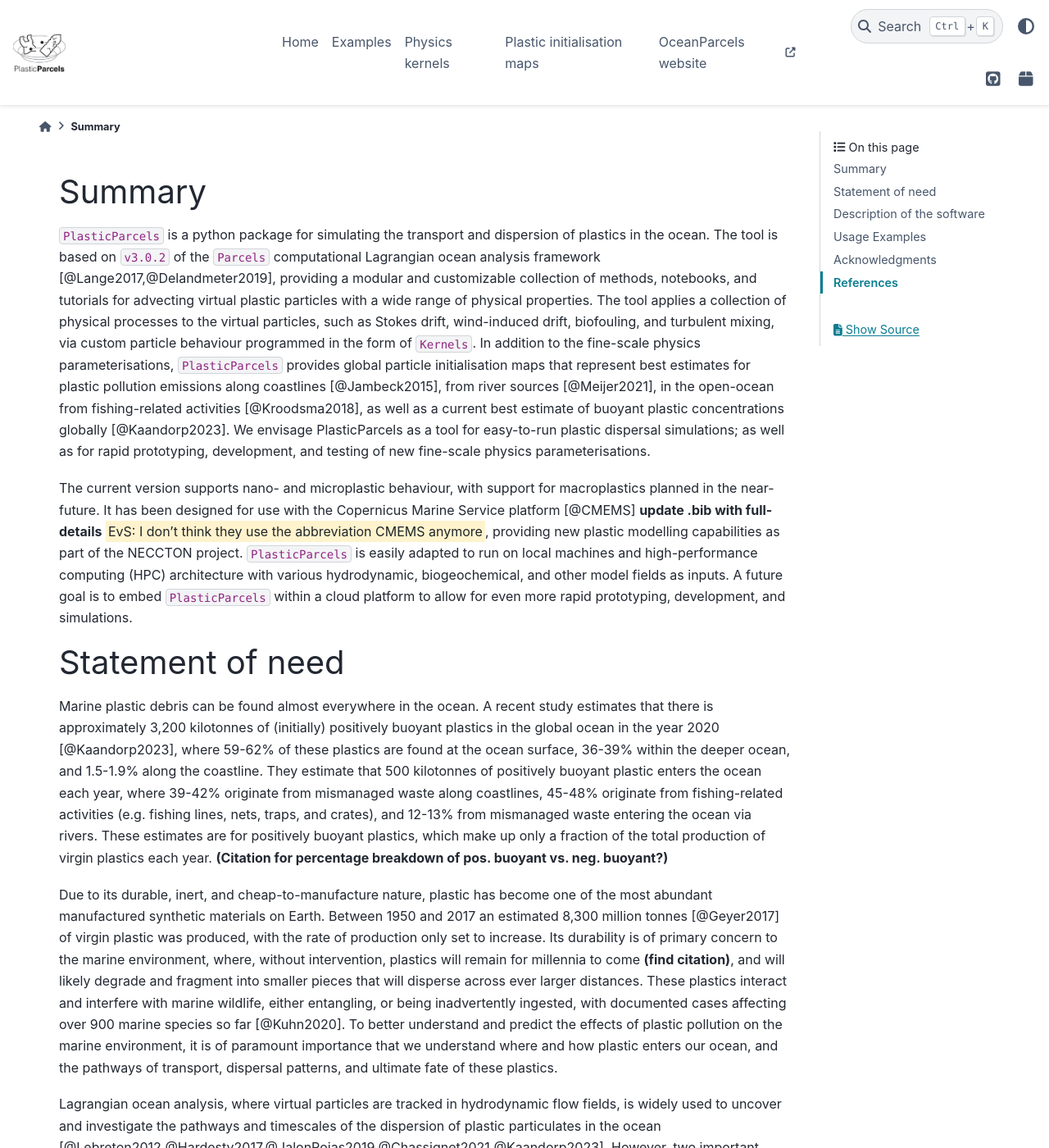
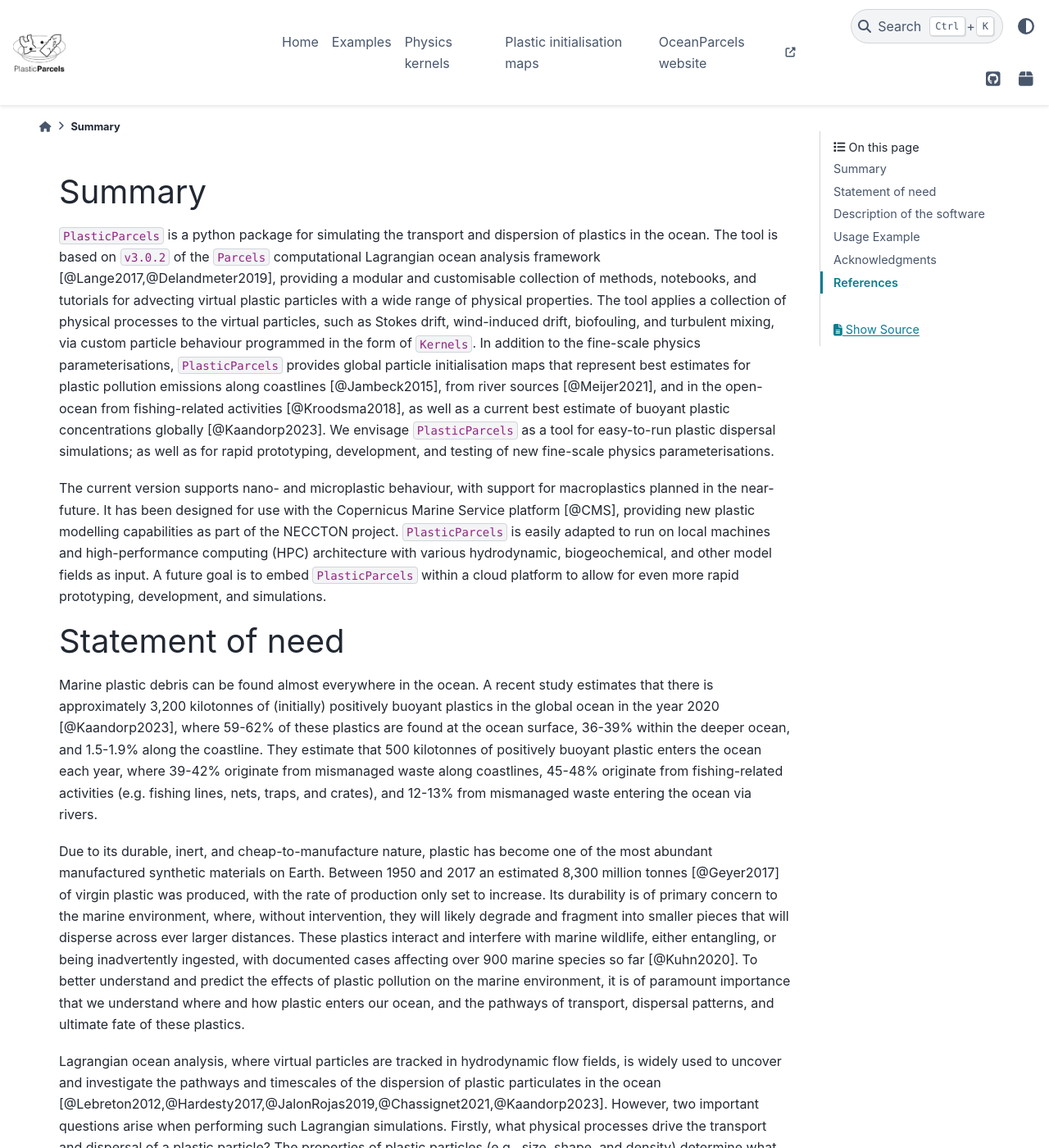
Before and after one commit to fanqi203/plasticparcels, a Sphinx documentation site: the page built from docs/paper/paper.md, in a window 1280 px wide and 1400 px high. Shown: the whole window at 82% size. Built offline with Sphinx 7.4.7 and the PyData theme 0.15.4, drawn with Linux system fonts in a browser that asks for light colours; pages that are not in the unit, such as notebooks, are missing from menus; some of the changed text lies outside the part shown.

Commit message:
Near-complete draft of the paper. Needs an updated initialisation_maps.png figure, changes to the wording in schematic.png figure, and a usage example (to complete once changes to the initialisation maps are completed.

```diff
--- a/docs/paper/paper.bib
+++ b/docs/paper/paper.bib
@@ -242,6 +242,19 @@
  year = {2018}
 }
 
+@article{ScuttPhillips2018,
+ author = {Scutt Phillips, Joe and Sen Gupta, Alex and Senina, Inna and van Sebille, Erik and Lange, Michael and Lehodey, Patrick and Hampton, John and Nicol, Simon},
+ doi = {10.1016/j.pocean.2018.04.007},
+ issn = {0079-6611},
+ journal = {Progress in Oceanography},
+ month = {May},
+ pages = {63–74},
+ publisher = {Elsevier BV},
+ title = {An individual-based model of skipjack tuna ( Katsuwonus pelamis ) movement in the tropical Pacific ocean},
+ url = {http://dx.doi.org/10.1016/j.pocean.2018.04.007},
+ volume = {164},
+ year = {2018}
+}
 
 
 @article{JalonRojas2019,
@@ -407,8 +420,9 @@
  year = {2023}
 }
 
-@misc{CMEMS,
+@misc{CMS,
  title = {{Copernicus Marine Service}},
  howpublished = {https://marine.copernicus.eu/},
- note = {{Accessed: 27 March 2024}}
+ note = {{Accessed: 27 March 2024}},
+ year = {2024}
 }
--- a/docs/paper/paper.md
+++ b/docs/paper/paper.md
@@ -21,41 +21,40 @@
 ---
 
 # Summary
-`PlasticParcels` is a python package for simulating the transport and dispersion of plastics in the ocean. The tool is based on `v3.0.2` of the `Parcels` computational Lagrangian ocean analysis framework [@Lange2017,@Delandmeter2019], providing a modular and customizable collection of methods, notebooks, and tutorials for advecting virtual plastic particles with a wide range of physical properties. The tool applies a collection of physical processes to the virtual particles, such as Stokes drift, wind-induced drift, biofouling, and turbulent mixing, via custom particle behaviour programmed in the form of `Kernels`. In addition to the fine-scale physics parameterisations, `PlasticParcels` provides global particle initialisation maps that represent best estimates for plastic pollution emissions along coastlines [@Jambeck2015], from river sources [@Meijer2021], in the open-ocean from fishing-related activities [@Kroodsma2018], as well as a current best estimate of buoyant plastic concentrations globally [@Kaandorp2023]. We envisage PlasticParcels as a tool for easy-to-run plastic dispersal simulations; as well as for rapid prototyping, development, and testing of new fine-scale physics parameterisations.
+`PlasticParcels` is a python package for simulating the transport and dispersion of plastics in the ocean. The tool is based on `v3.0.2` of the `Parcels` computational Lagrangian ocean analysis framework [@Lange2017,@Delandmeter2019], providing a modular and customisable collection of methods, notebooks, and tutorials for advecting virtual plastic particles with a wide range of physical properties. The tool applies a collection of physical processes to the virtual particles, such as Stokes drift, wind-induced drift, biofouling, and turbulent mixing, via custom particle behaviour programmed in the form of `Kernels`. In addition to the fine-scale physics parameterisations, `PlasticParcels` provides global particle initialisation maps that represent best estimates for plastic pollution emissions along coastlines [@Jambeck2015], from river sources [@Meijer2021], and in the open-ocean from fishing-related activities [@Kroodsma2018], as well as a current best estimate of buoyant plastic concentrations globally [@Kaandorp2023]. We envisage `PlasticParcels` as a tool for easy-to-run plastic dispersal simulations; as well as for rapid prototyping, development, and testing of new fine-scale physics parameterisations.
 
-The current version supports nano- and microplastic behaviour, with support for macroplastics planned in the near-future. It has been designed for use with the Copernicus Marine Service platform [@CMEMS] **update .bib with full-details** <mark>EvS: I don't think they use the abbreviation CMEMS anymore</mark>, providing new plastic modelling capabilities as part of the NECCTON project. `PlasticParcels` is easily adapted to run on local machines and high-performance computing (HPC) architecture with various hydrodynamic, biogeochemical, and other model fields as inputs. A future goal is to embed `PlasticParcels` within a cloud platform to allow for even more rapid prototyping, development, and simulations.
+The current version supports nano- and microplastic behaviour, with support for macroplastics planned in the near-future. It has been designed for use with the Copernicus Marine Service platform [@CMS], providing new plastic modelling capabilities as part of the NECCTON project. `PlasticParcels` is easily adapted to run on local machines and high-performance computing (HPC) architecture with various hydrodynamic, biogeochemical, and other model fields as input. A future goal is to embed `PlasticParcels` within a cloud platform to allow for even more rapid prototyping, development, and simulations.
 
 
 # Statement of need
-Marine plastic debris can be found almost everywhere in the ocean. A recent study estimates that there is approximately 3,200 kilotonnes of (initially) positively buoyant plastics in the global ocean in the year 2020 [@Kaandorp2023], where 59-62\% of these plastics are found at the ocean surface, 36-39\% within the deeper ocean, and 1.5-1.9\% along the coastline. They estimate that 500 kilotonnes of positively buoyant plastic enters the ocean each year, where 39-42\% originate from mismanaged waste along coastlines, 45-48\% originate from fishing-related activities (e.g. fishing lines, nets, traps, and crates), and 12-13\% from mismanaged waste entering the ocean via rivers. These estimates are for positively buoyant plastics, which make up only a fraction of the total production of virgin plastics each year. **(Citation for percentage breakdown of pos. buoyant vs. neg. buoyant?)**
+Marine plastic debris can be found almost everywhere in the ocean. A recent study estimates that there is approximately 3,200 kilotonnes of (initially) positively buoyant plastics in the global ocean in the year 2020 [@Kaandorp2023], where 59-62\% of these plastics are found at the ocean surface, 36-39\% within the deeper ocean, and 1.5-1.9\% along the coastline. They estimate that 500 kilotonnes of positively buoyant plastic enters the ocean each year, where 39-42\% originate from mismanaged waste along coastlines, 45-48\% originate from fishing-related activities (e.g. fishing lines, nets, traps, and crates), and 12-13\% from mismanaged waste entering the ocean via rivers.
 
-Due to its durable, inert, and cheap-to-manufacture nature, plastic has become one of the most abundant manufactured synthetic materials on Earth. Between 1950 and 2017 an estimated 8,300 million tonnes [@Geyer2017] of virgin plastic was produced, with the rate of production only set to increase. Its durability is of primary concern to the marine environment, where, without intervention, plastics will remain for millennia to come **(find citation)**, and will likely degrade and fragment into smaller pieces that will disperse across ever larger distances. These plastics interact and interfere with marine wildlife, either entangling, or being inadvertently ingested, with documented cases affecting over 900 marine species so far [@Kuhn2020]. To better understand and predict the effects of plastic pollution on the marine environment, it is of paramount importance that we understand where and how plastic enters our ocean, and the pathways of transport, dispersal patterns, and ultimate fate of these plastics.
+Due to its durable, inert, and cheap-to-manufacture nature, plastic has become one of the most abundant manufactured synthetic materials on Earth. Between 1950 and 2017 an estimated 8,300 million tonnes [@Geyer2017] of virgin plastic was produced, with the rate of production only set to increase. Its durability is of primary concern to the marine environment, where, without intervention, they will likely degrade and fragment into smaller pieces that will disperse across ever larger distances. These plastics interact and interfere with marine wildlife, either entangling, or being inadvertently ingested, with documented cases affecting over 900 marine species so far [@Kuhn2020]. To better understand and predict the effects of plastic pollution on the marine environment, it is of paramount importance that we understand where and how plastic enters our ocean, and the pathways of transport, dispersal patterns, and ultimate fate of these plastics.
 
-Lagrangian ocean analysis, where virtual particles are tracked in hydrodynamic flow fields, is widely used to uncover and investigate the pathways and timescales of the dispersion of plastic particulates in the ocean [@Lebreton2012,@Hardesty2017,@JalonRojas2019,@Chassignet2021,@Kaandorp2023]. However, two important questions arise when performing such Lagrangian simulations. Firstly, what physical processes drive the transport and dispersal of a plastic particle? The properties of plastic particles (e.g., size, shape, and density) determine what the dominant physical processes are at play, and due to the chaotic nature of the ocean, plastics of different properties will have unique dispersal patterns and transport behaviours. Current state-of-the-art ocean models are either too coarse in resolution to capture these processes, or disregard these processes entirely, and so parameterising these processes is important in modelling their effects. Secondly, what are the initial release locations and concentrations of marine plastic pollution? Forecasting spatial maps of near-future plastic concentrations is largely an initial value problem, relying on accurate initial conditions for a realistic simulation output.
+Lagrangian ocean analysis, where virtual particles are tracked in hydrodynamic flow fields, is widely used to uncover and investigate the pathways and timescales of the dispersion of plastic particulates in the ocean [@Lebreton2012,@Hardesty2017,@JalonRojas2019,@Chassignet2021,@Kaandorp2023]. However, two important questions arise when performing such Lagrangian simulations. Firstly, what physical processes drive the transport and dispersal of a plastic particle? The properties of plastic particles (e.g., size, shape, and density) determine what the dominant physical processes are at play, and due to the chaotic nature of the ocean, plastics of different properties will have unique dispersal patterns and transport behaviours. Current state-of-the-art ocean models are either too coarse in resolution to capture these processes, or disregard these processes entirely, and so parameterising these processes is important to model and simulate their effects. Secondly, what are the initial release locations and concentrations of marine plastic pollution? Forecasting near-future spatial maps of plastic concentrations is largely an initial value problem, relying on accurate initial conditions for a realistic simulation output.
 
-The past decade has seen a growing number of community-developed software packages for performing Lagrangian simulations [@Paris2013,@Fredj2016,@Lange2017,@Doos2017,@Dagestad2018,@JalonRojas2019,@Delandmeter2019]. In many cases, these packages are specific to particular particle classes or hydrodynamic models, or are written and embedded in proprietary software languages, and can be inflexible or difficult to integrate into different applications. In the case of plastic dispersal simulations, where the physical processes are still researched and their implementation is development [@vanSebille2020], an open-source, flexible, and modular approach to performing Lagrangian simulations is necessary for rapid plastic dispersal simulations, as well as for prototyping, developing, and testing new physical process parameterisations. **improve/expand on this last sentence**
+The past decade has seen a growing number of community-developed software packages for performing Lagrangian simulations [@Paris2013,@Fredj2016,@Lange2017,@Doos2017,@Dagestad2018,@JalonRojas2019,@Delandmeter2019]. In many cases, these packages are specific to particular particle classes or hydrodynamic models, or are written and embedded in proprietary software languages, and can be inflexible or difficult to integrate into different applications. In the case of plastic dispersal simulations, the underlying physical processes are still being researched and their implementation is under development [@vanSebille2020]. Hence, an open-source, flexible, and modular approach to performing Lagrangian simulations is necessary for prototyping, developing, and testing new physical process parameterisation schemes. Easy-to-run simulations allow for a more reproducable results, and for simple-to-produce sensitivity analyses.
 
 Here, we have developed `PlasticParcels` to unify plastic dispersion modelling into one easy-to-use code. While `PlasticParcels` has been designed for researchers who routinely perform plastic particle dispersion simulations, it is equally useful to novice users who are new to Lagrangian ocean analysis techniques.
 
 # Description of the software
-`PlasticParcels` has been designed as a layer over the `Parcels` Lagrangian framework [@Lange2017,@Delandmeter2019]. The core functionality of `Parcels` are its `FieldSets`, `Kernels` and `ParticleSets`. These objects are designed to be as flexible and customisable as possible so that users can perform Lagrangian simulations of a wide variety of particulates, such as tuna, plastic, plankton, icebergs, turtles **(etc. etc. + CITATIONS)**. However, due to the flexible nature of the software, there is a steep learning curve for new users, who often find it difficult to setup their simulations in a rapid fashion due to the complexity of modern hydrodynamic model output. We have developed `PlasticParcels` as user-friendly tool specifically designed for easy-to-generate plastic dispersal simulations. While `PlasticParcels` is primarily designed for use in the cloud and in HPC environments (due to the ever increasing size of hydrodynamic datasets generated from ocean general circulation models), it can be easily installed and run on local machines.
+`PlasticParcels` has been designed as a layer over the `Parcels` Lagrangian framework [@Lange2017,@Delandmeter2019]. The core functionality of `Parcels` are its `FieldSet`, `Kernel` and `ParticleSet` objects. These objects are designed to be as flexible and customisable as possible so that users can perform Lagrangian simulations of a wide variety of particulates, such as tuna, plastic, plankton, icebergs, turtles [@Lange2017]. However, due to the flexible nature of the software, there is a steep learning curve for new users, who often find it difficult to setup their simulations in a rapid fashion due to the complexity of modern hydrodynamic model output. We have developed `PlasticParcels` as user-friendly tool specifically designed for easy-to-generate plastic dispersal simulations. While `PlasticParcels` is primarily designed for use in the cloud and in HPC environments (due to the ever increasing size of hydrodynamic datasets generated from ocean general circulation models), it can be easily installed and run on local machines. A schematic of `PlasticParcels` is shown in Fig. \ref{fig:schematic}.
 
 ![`PlasticParcels` schematic.\label{fig:schematic}](schematic.png){width=80%}
 
-The core features of PlasticParcels are: 1) a user-friendly python notebook layer on top of `Parcels` that provides a streamlined workflow for performing plastic dispersal simulations, 2) custom `Parcels` kernels designed to simulate the fine-scale physical processes that influence the transport of nano- and microplastic particulates, and 3) global particle initialisation maps which represent the best estimate locations of plastic pollution emissions from coastal sources, river sources, open ocean fishing-related activity emission sources, and a current best estimate of buoyant plastic concentrations.
+The core features of PlasticParcels are: 1) a user-friendly python notebook layer on top of `Parcels` that provides a streamlined workflow for performing plastic dispersal simulations, 2) custom `Parcels` kernels designed to simulate the fine-scale physical processes that influence the transport of nano- and microplastic particulates, and 3) global particle initialisation maps which represent the best estimate locations of plastic pollution emissions from coastal sources, river sources, open ocean fishing-related activity emission sources, and a current best estimate of buoyant plastic concentrations. We visualise these initialisation maps in Fig. \ref{fig:initialisation_maps}.
 
-In addition, due to the flexibility of the package, users may use the functions and modular design of `PlasticParcels` to enhance their existing `Parcels` simulations and workflow. For example, users can use the initialisation maps, associated `ParticleSet` creation methods, and/or the custom physics kernels with their own `Parcels` simulations. Post-processing and analysis of the generated trajectory datasets is purposefully left to the user, however some tutorials are provided in the [`PlasticParcels` github repository](\url{https://github.com/OceanParcels/PlasticParcels}), along with the tutorials on the [`Parcels` github repository](\url{https://github.com/OceanParcels/parcels}). Below we provide an example of how `PlasticParcels` may be used, utilising a developed `ipynb` tutorial notebook.
+![Particle initialisations maps based on a) coastal mismanaged plastic waste emissions [@Jambeck2015], b) riverine mismanaged plastic waste emissions [@Meijer2021], c) fishing activity related plastic emissions [@Kroodsma2018], and d) a current global surface concentration estimate [@Kaandorp2023].\label{fig:initialisation_maps}](initialisation_maps.png){width=80%}
+
+In addition, due to the flexibility of the package, users may use the functions and modular design of `PlasticParcels` to enhance their existing `Parcels` simulations and workflow. For example, users can use the initialisation maps, associated `ParticleSet` creation methods, and/or the custom physics kernels with their own `Parcels` simulations. Post-processing and analysis of the generated trajectory datasets is purposefully left to the user, however some tutorials are provided in the [`PlasticParcels` github repository](\url{https://github.com/OceanParcels/PlasticParcels/docs/examples}), along with the tutorials in the [`Parcels` documentation](\url{https://docs.oceanparcels.org/en/latest/documentation.html}). Below we provide an example use case of `PlasticParcels`.
 
 
-![Particle initialisations maps based on a) current global surface concentrations, b) coastal plastic emissions, c) river plastic emissions, d) fishing activity plastic emissions.\label{fig:initialisation_maps}](initialisation_maps.png){width=80%}
-
-# Usage Examples
-**TODO fill this in once created**
+# Usage Example
 The `PlasticParcels` github repository provides several useful tutorials. Here, we briefly demonstrate how `PlasticParcels` can be used for a microplastic dispersal simulation in the Mediterranean Sea. The tutorial can be found on the `PlasticParcels` github repository, ...
 
 [Describe a release location, advection time, and show 2 plots - a) dispersal pathways b) heatmap/concentrations]
 
 # Acknowledgments
-We would like to thank the OceanParcels team at Utrecht University for their helpful suggestions developing the tool. MCD is supported by the NECCTON project, which has received funding from Horizon Europe RIA under grant agreement No 101081273. EvS was supported by the project Tracing Marine Macroplastics by Unraveling the Ocean’s Multiscale Transport Processes with project number VI.C.222.025 of the research programme Talent Programme Vici 2022 which is financed by the Dutch Research Council (NWO).
+We would like to thank the OceanParcels team at Utrecht University for their helpful suggestions developing the tool. MCD was supported by the NECCTON project, which has received funding from Horizon Europe RIA under grant agreement No 101081273. EvS was supported by the project Tracing Marine Macroplastics by Unraveling the Ocean’s Multiscale Transport Processes with project number VI.C.222.025 of the research programme Talent Programme Vici 2022 which is financed by the Dutch Research Council (NWO).
 
 # References
```
